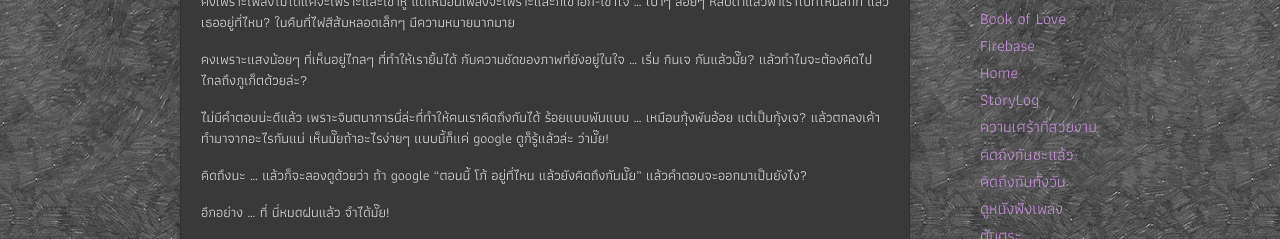
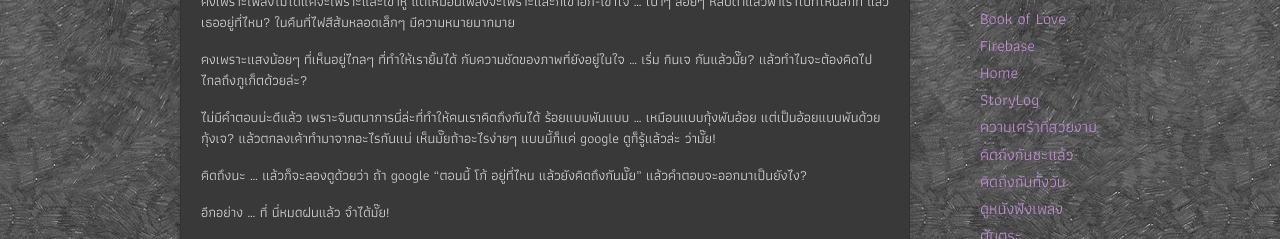
Before and after one commit to sdeehub/love, a Jekyll site: the page built from _posts/2019-09-26-if-jazz-will-do.md, in a window 1280 px wide and 1306 px high. Shown: the part 290-529 px from the top of the window. Built offline with Jekyll 4.4.1, drawn with Linux system fonts in a browser that asks for light colours; comment, search, counter and statistics services are not loaded; grey boxes are pictures that could not be loaded.

Commit message:
extra words

```diff
--- a/_posts/2019-09-26-if-jazz-will-do.md
+++ b/_posts/2019-09-26-if-jazz-will-do.md
@@ -15,7 +15,7 @@ comments: true
 
 คงเพราะแสงน้อยๆ ที่เห็นอยู่ไกลๆ ที่ทำให้เรายิ้มได้ กับความชัดของภาพที่ยังอยู่ในใจ ... เริ่ม กินเจ กันแล้วมั๊ย? แล้วทำไมจะต้องคิดไปไกลถึงภูเก็ตด้วยล่ะ?
 
-ไม่มีคำตอบน่ะดีแล้ว เพราะจินตนาการนี่ล่ะที่ทำให้คนเราคิดถึงกันได้ ร้อยแบบพันแบบ ... เหมือนกุ้งพันอ้อย แต่เป็นกุ้งเจ? แล้วตกลงเค้าทำมาจากอะไรกันแน่ เห็นมั๊ยถ้าอะไรง่ายๆ แบบนี้ก็แค่ google ดูก็รู้แล้วล่ะ ว่ามั๊ย!
+ไม่มีคำตอบน่ะดีแล้ว เพราะจินตนาการนี่ล่ะที่ทำให้คนเราคิดถึงกันได้ ร้อยแบบพันแบบ ... เหมือนแบบกุ้งพันอ้อย แต่เป็นอ้อยแบบพันด้วยกุ้งเจ? แล้วตกลงเค้าทำมาจากอะไรกันแน่ เห็นมั๊ยถ้าอะไรง่ายๆ แบบนี้ก็แค่ google ดูก็รู้แล้วล่ะ ว่ามั๊ย!
 
 คิดถึงนะ ... แล้วก็จะลองดูด้วยว่า ถ้า google "ตอนนี้ โก้ อยู่ที่ไหน แล้วยังคิดถึงกันมั๊ย" แล้วคำตอบจะออกมาเป็นยังไง?
 
```
